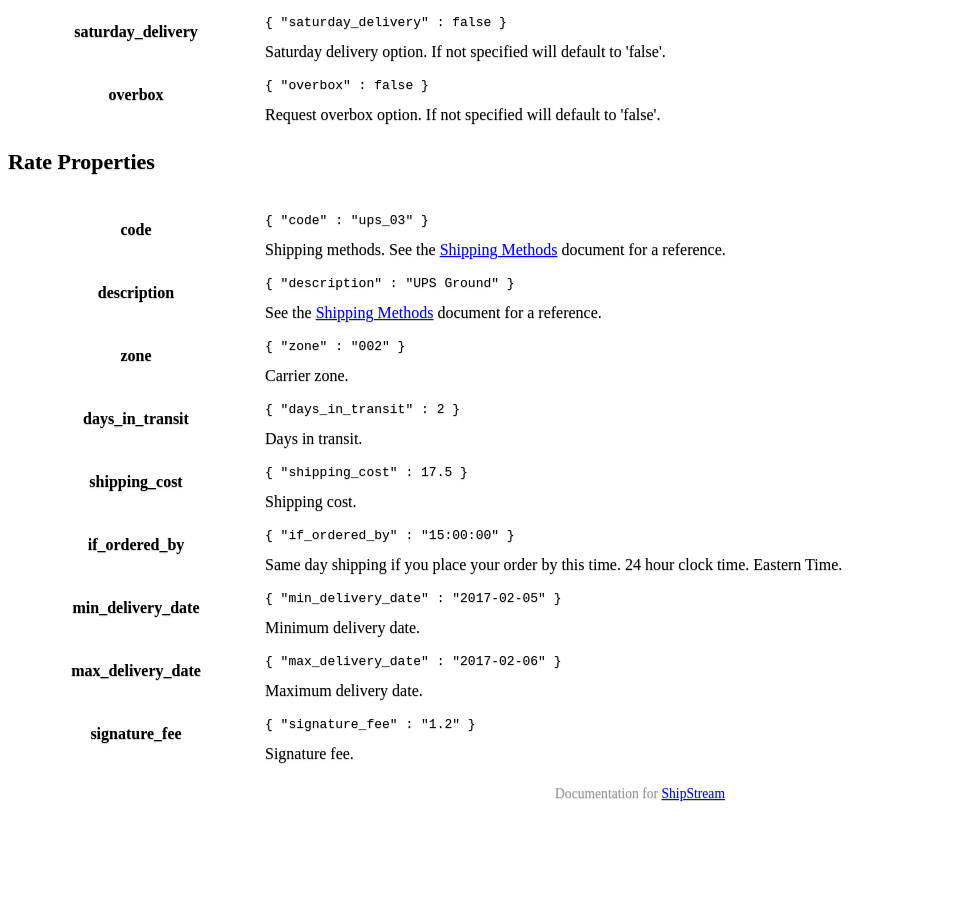
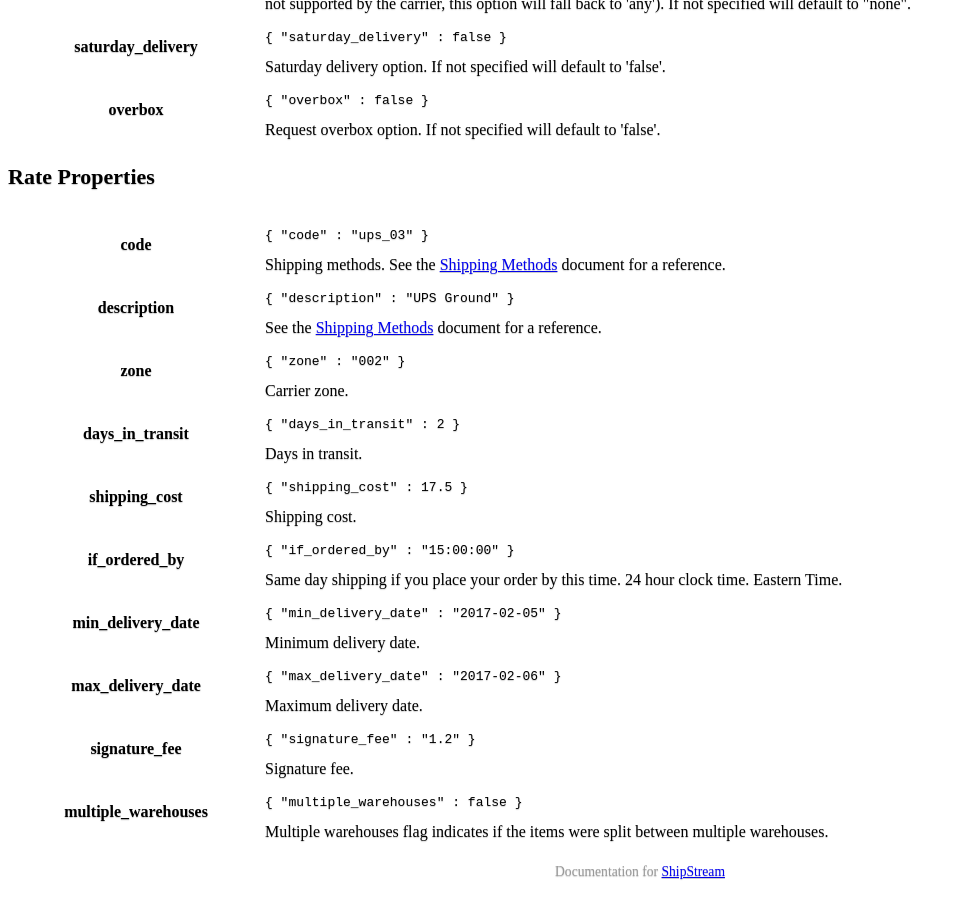
Before and after one commit to ShipStream/shipstream.github.io, a Jekyll site: the page built from _posts/2014-07-30-rate.md, in a window 1280 px wide and 900 px high, scrolled down 3225 px. Shown: the whole window, without its empty margins (0-965 px from the left). Built offline with Jekyll 4.4.1, drawn with Linux system fonts in a browser that asks for light colours; a style sheet for code colours, icons or effects is not loaded; before the commit the page ends 4047 px from its top, so only the background shows below that; some of the changed text lies outside the part shown.

Commit message:
Multiple warehouses property (#19)
* Add multiple_warehouses property to the rating API.

```diff
--- a/_posts/2014-07-30-rate.md
+++ b/_posts/2014-07-30-rate.md
@@ -110,7 +110,8 @@ An object with rates and handling cost.
                 "if_ordered_by" : "15:00:00",
                 "min_delivery_date" : "2017-02-05",
                 "max_delivery_date" : "2017-02-05",
-                "signature_fee" : "1.15"
+                "signature_fee" : "1.15",
+                "multiple_warehouses" : false
             }
         ],
         "handling_cost" : "2.4"
@@ -285,5 +286,12 @@ rate.validate
         Signature fee.
     </td>
 </tr>
+<tr>
+    <th>multiple_warehouses</th>
+    <td>
+        <pre><code>{ "multiple_warehouses" : false }</code></pre>
+        Multiple warehouses flag indicates if the items were split between multiple warehouses.
+    </td>
+</tr>
 </tbody>
 </table>
```
